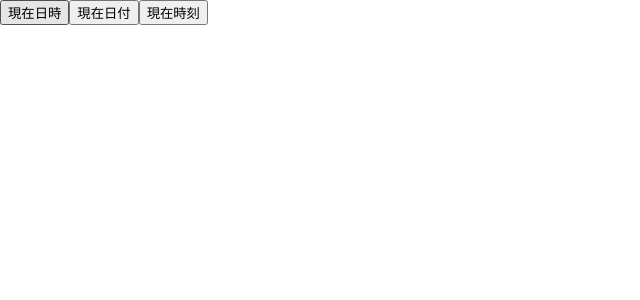
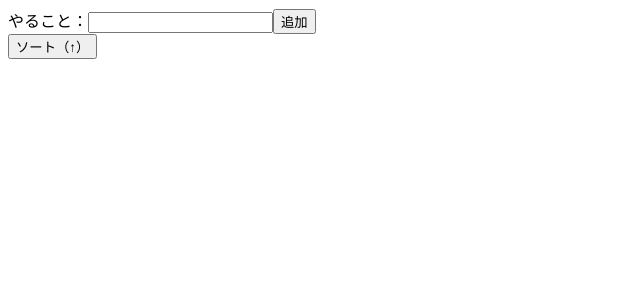
Before and after one commit to T-death/react_practical_introduction, a React (Create React App) app in the folder my-react/: page / in a window 1280 px wide. Shown: the top 300 px of the page, without its empty margins (0-640 px from the left). Built offline with nearby package versions, Linux system fonts and the light colour scheme.

Commit message:
[add] 簡易的なTodoアプリを作った

```diff
--- a/my-react/src/index.js
+++ b/my-react/src/index.js
@@ -1,9 +1,8 @@
 import React from 'react';
 import ReactDOM from 'react-dom/client';
-import './index.css';
-import EventArgs from './chap3/EventArgs';
+import StateTodo from './chap4/StateTodo';
 
 const root = ReactDOM.createRoot(document.getElementById('root'));
 root.render(
-  <EventArgs />
+  <StateTodo />
 );
```
